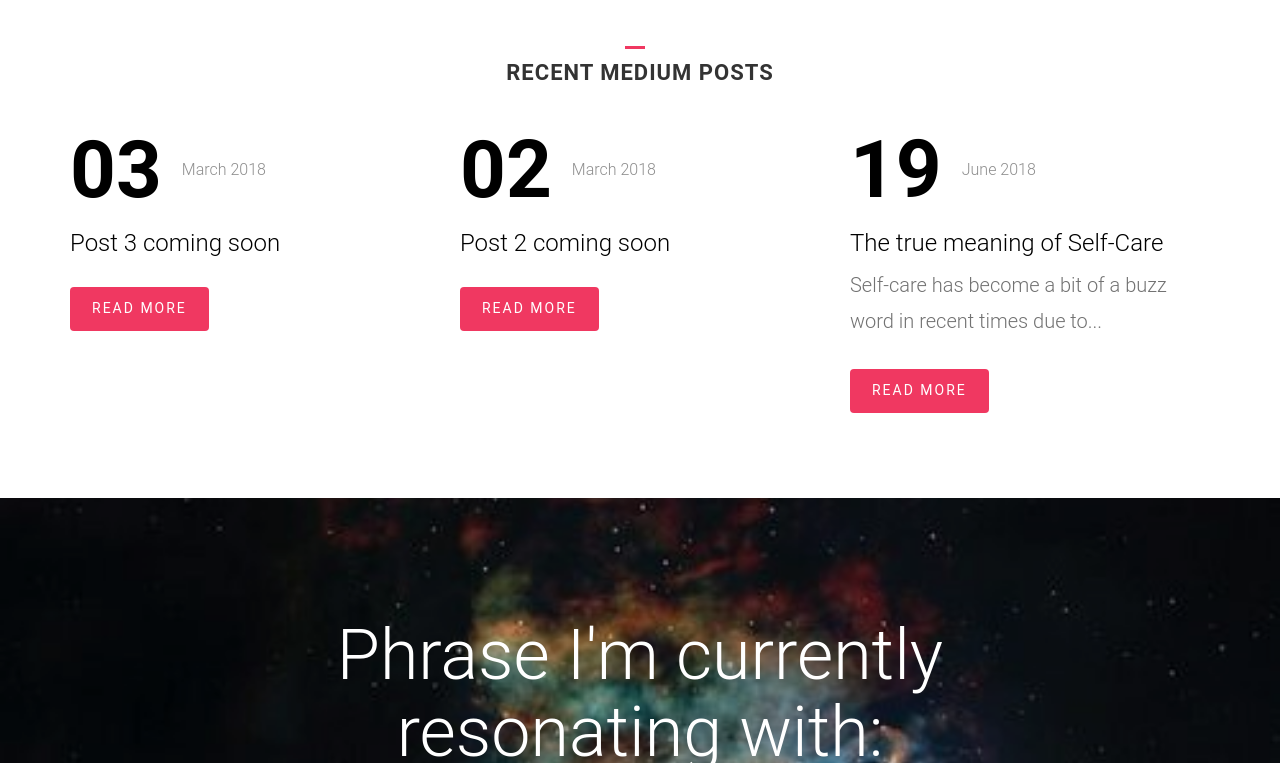
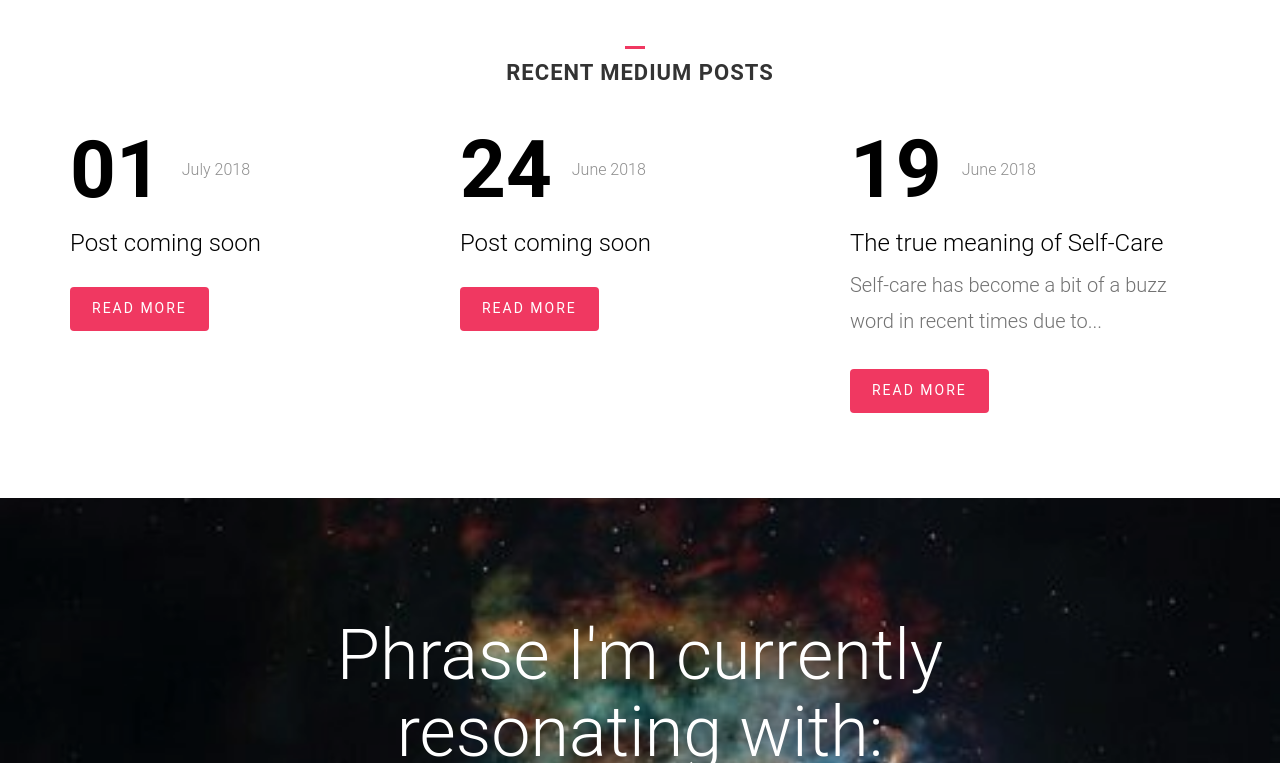
Before and after one commit to Surekha24/Surekha24.github.io, a Jekyll site: the page index.html, which Jekyll copies as it is, in a window 1280 px wide and 900 px high, scrolled down 3604 px, cut to the strip 137-900 px from the top of the window. Built offline with Jekyll 4.4.1, drawn with Linux system fonts in a browser that asks for light colours; nearby versions of some CDN libraries; some web fonts are replaced; library files that are not in the unit come from our copies.

Commit message:
Update index.html

```diff
--- a/index.html
+++ b/index.html
@@ -285,14 +285,14 @@
 			</div>
 			<div class="row">
 				<div class="col-md-4 blog-section">
-					<span>03 <small>March 2018</small></span>
-					<h3><a href="#"> Post 3 coming soon </a></h3>
+					<span>01 <small>July 2018</small></span>
+					<h3><a href="#"> Post coming soon </a></h3>
 					<p> </p>
 					<a class="btn btn-primary" href="#">Read More</a>
 				</div>
 				<div class="col-md-4 blog-section">
-					<span>02 <small>March 2018</small></span>
-					<h3><a href="#">Post 2 coming soon </a></h3>
+					<span>24 <small>June 2018</small></span>
+					<h3><a href="#">Post coming soon </a></h3>
 					<p> </p>
 					<a class="btn btn-primary" href="#">Read More</a>
 				</div>
```
